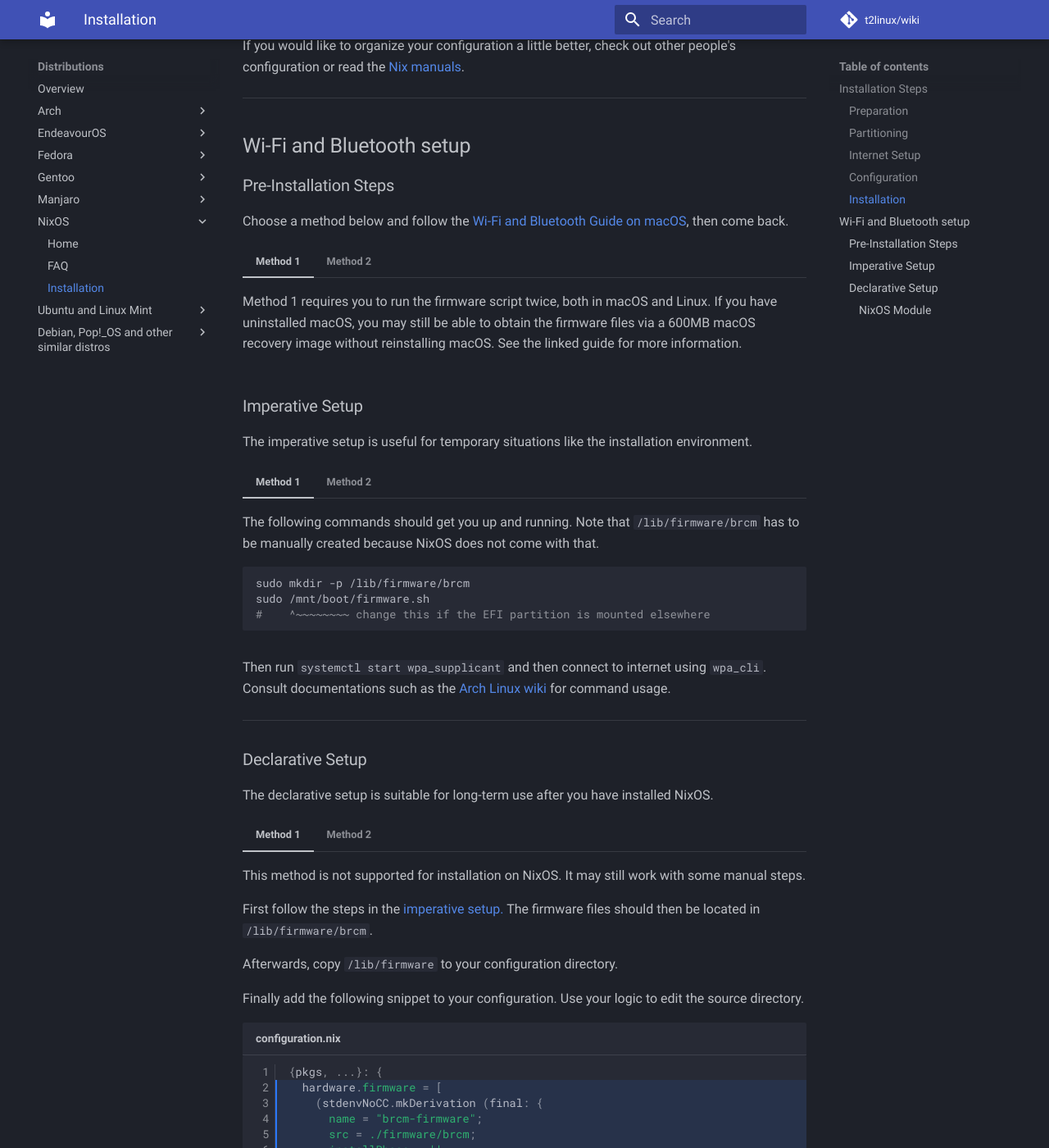
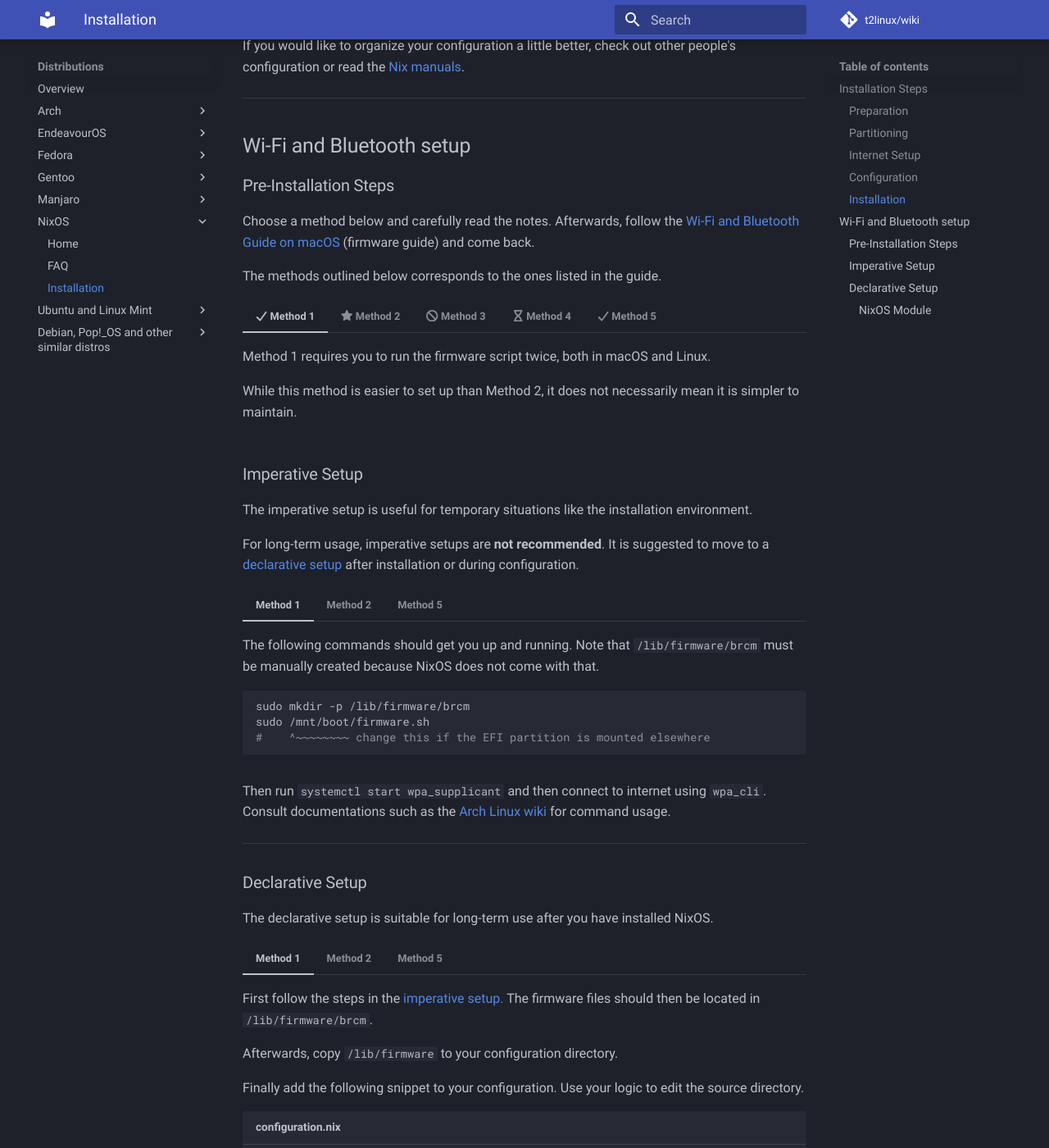
Before and after one commit to t2linux/wiki, an MkDocs documentation site: the page built from docs/distributions/nixos/installation.md, in a window 1280 px wide and 1400 px high, scrolled down 3133 px. Shown: the whole window at 82% size. Built offline with MkDocs 1.6.1 and Material for MkDocs 9.7.7, drawn with Linux system fonts in a browser that asks for light colours; comment, search, counter and statistics services are not loaded.

Commit message:
docs(nixos): document new firmware obtainment methods

````diff
--- a/docs/distributions/nixos/installation.md
+++ b/docs/distributions/nixos/installation.md
@@ -211,20 +211,42 @@ If you would like to organize your configuration a little better, check out othe
 
 ### Pre-Installation Steps
 
-Choose a method below and follow the [Wi-Fi and Bluetooth Guide on macOS](../../guides/wifi-bluetooth.md#on-macos), then come back.
+Choose a method below and carefully read the notes. Afterwards, follow the [Wi-Fi and Bluetooth Guide on macOS](../../guides/wifi-bluetooth.md#setting-up) (firmware guide) and come back.
 
-=== "Method 1"
-    Method 1 requires you to run the firmware script twice, both in macOS and Linux. If you have uninstalled macOS, you may still be able to obtain the firmware files via a 600MB macOS recovery image without reinstalling macOS. See the linked guide for more information.
+The methods outlined below corresponds to the ones listed in the guide.
 
-=== "Method 2"
+=== ":fontawesome-solid-check: Method 1"
+    Method 1 requires you to run the firmware script twice, both in macOS and Linux.
+
+    While this method is easier to set up than Method 2, it does not necessarily mean it is simpler to maintain.
+
+=== ":fontawesome-solid-star: Method 2"
     This method creates a tarball with the renamed firmware files on macOS. No scripts will need to be run on Linux. This method is more robust than Method 1, but requires some manual configuration.
+
+    This is the recommended method to follow on NixOS.
+
+=== ":fontawesome-solid-ban: Method 3"
+    !!! danger
+        This method is not supported on NixOS as the distribution does not use a conventional package format. A similar setup can be done by following the [Declarative Setup](#declarative-setup) section, but you will need to follow some other method first.
+
+=== ":fontawesome-solid-hourglass: Method 4"
+    <!-- TODO: after testing APFS driver and inclusion in the ISO, update this section. -->
+    !!! warning
+        This method is not **yet** supported, please stay tuned. In the meantime, please use other methods.
+
+=== ":fontawesome-solid-check: Method 5"
+    This method is similar to Method 1, but instead of requiring macOS to be installed, the firmware files are extracted from recovery images from Apple directly. This is useful if you have removed macOS or the partition is not accessible for any reason.
+
+    Note that a ~650MB recovery image will be download on each invocation of this method. Make sure you are not on a metered connection before proceeding.
 
 ### Imperative Setup
 
 The imperative setup is useful for temporary situations like the installation environment.
 
+For long-term usage, imperative setups are **not recommended**. It is suggested to move to a [declarative setup](#declarative-setup) after installation or during configuration.
+
 === "Method 1"
-    The following commands should get you up and running. Note that `/lib/firmware/brcm` has to be manually created because NixOS does not come with that.
+    The following commands should get you up and running. Note that `/lib/firmware/brcm` must be manually created because NixOS does not come with that.
 
     ```shell
     sudo mkdir -p /lib/firmware/brcm
@@ -248,6 +270,18 @@ The imperative setup is useful for temporary situations like the installation en
     modprobe -r brcmfmac_wcc; modprobe -r brcmfmac; modprobe brcmfmac; modprobe -r hci_bcm4377; modprobe hci_bcm4377
     ```
 
+=== "Method 5"
+    This method requires an existing Internet connection, as extra dependencies are required to run the script and to download the recovery image.
+
+    First obtain the script by downloading it. The link is available in the previously linked [firmware guide](../../guides/wifi-bluetooth.md#setting-up).
+
+    ```shell
+    sudo mkdir -p /lib/firmware/brcm
+    sudo nix shell nixpkgs#{dmg2img,curl} -c bash /mnt/boot/firmware.sh
+    #         change the firmware script location ^~~~~~~~~~ HERE
+    #   if the EFI partition is mounted elsewhere
+    ```
+
 Then run `systemctl start wpa_supplicant` and then connect to internet using `wpa_cli`. Consult documentations such as the [Arch Linux wiki](https://wiki.archlinux.org/title/Wpa_supplicant#Connecting_with_wpa_cli) for command usage.
 
 ---
@@ -257,8 +291,6 @@ Then run `systemctl start wpa_supplicant` and then connect to internet using `wp
 The declarative setup is suitable for long-term use after you have installed NixOS.
 
 === "Method 1"
-    This method is not supported for installation on NixOS. It may still work with some manual steps.
-
     First follow the steps in the [imperative setup.](#imperative-setup) The firmware files should then be located in `/lib/firmware/brcm`.
 
     Afterwards, copy `/lib/firmware` to your configuration directory.
@@ -300,6 +332,9 @@ The declarative setup is suitable for long-term use after you have installed Nix
     }
     ```
 
+=== "Method 5"
+    The declarative setup for this method is exactly the same as in Method 1. Please select Method 1 and follow those instructions.
+
 #### NixOS Module
 
 We are working on it, which should allow you to set up Wi-Fi and Bluetooth by just specifying a tarball.
````
